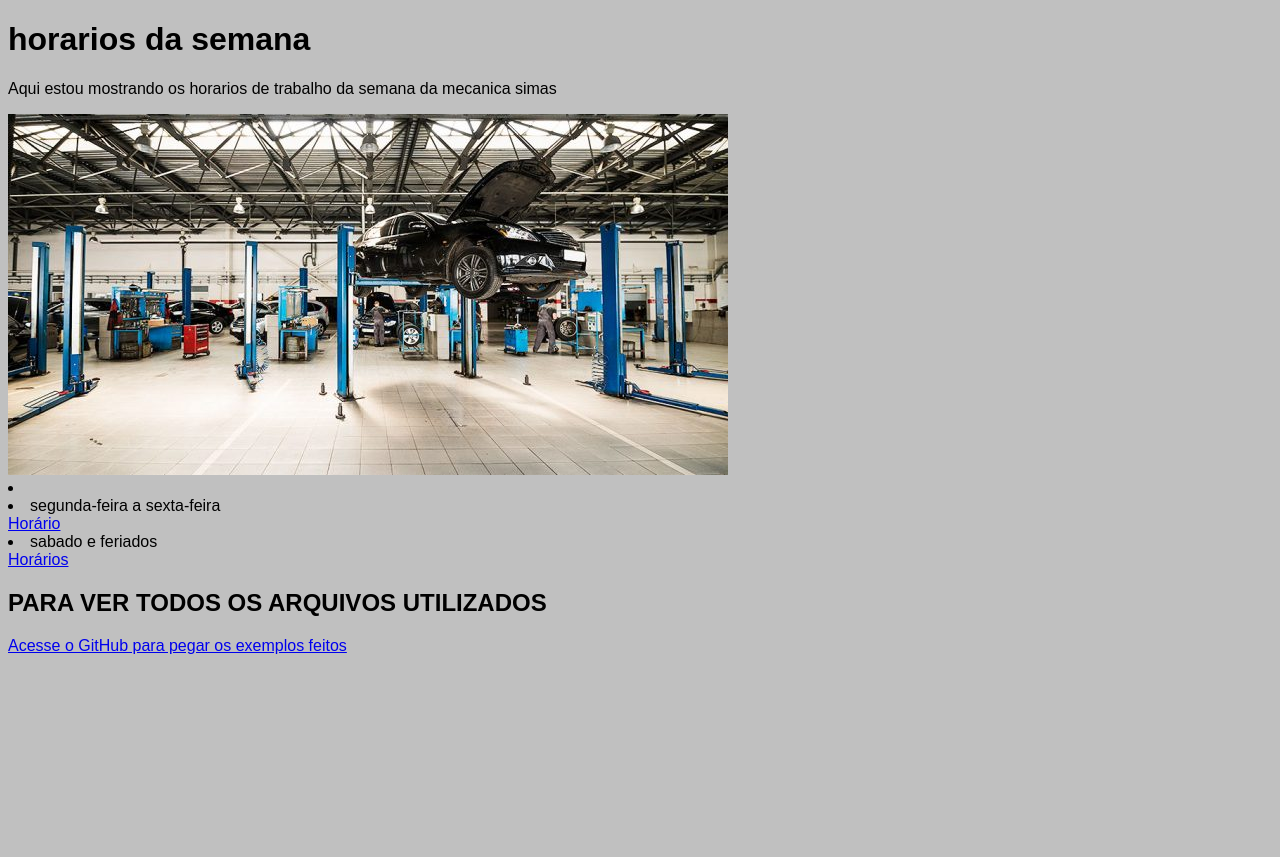
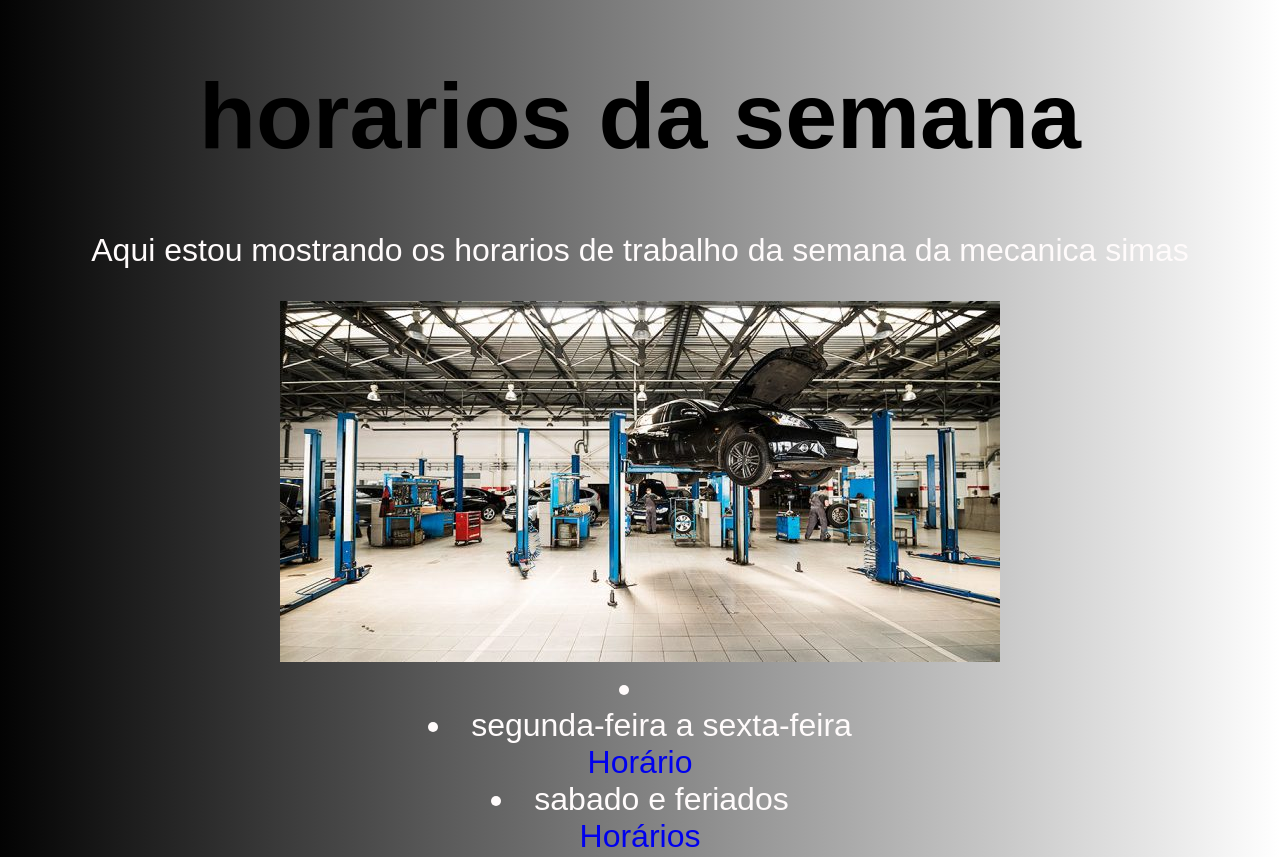
Before and after one commit to rafapiasentin/site2024, a plain HTML site: page index.html in a window 1280 px wide. Shown: the top 857 px of the page. Before the commit the page ends 800 px from the top, so only its background shows below. Drawn offline with Linux system fonts and the light colour scheme.

Commit message:
Add files via upload

```diff
--- a/style.css
+++ b/style.css
@@ -1,8 +1,21 @@
 @charset "UTF-8";
 
 body{
-    background-color:silver;
+    background-image: linear-gradient(to right, rgb(3, 3, 3), white);
+    color: rgb(255, 251, 251);
+    font-size: xx-large;
+    font-family: Arial;
+    text-align: center;
+}
+
+h1
+{
+    text-decoration: underline none;
     color: black;
-    font-size: 12pt;
-    font-family: Arial;
+    font-size: 70pt;
+    text-align: center;
 }
+
+a{
+    text-decoration: none;
+}
```
